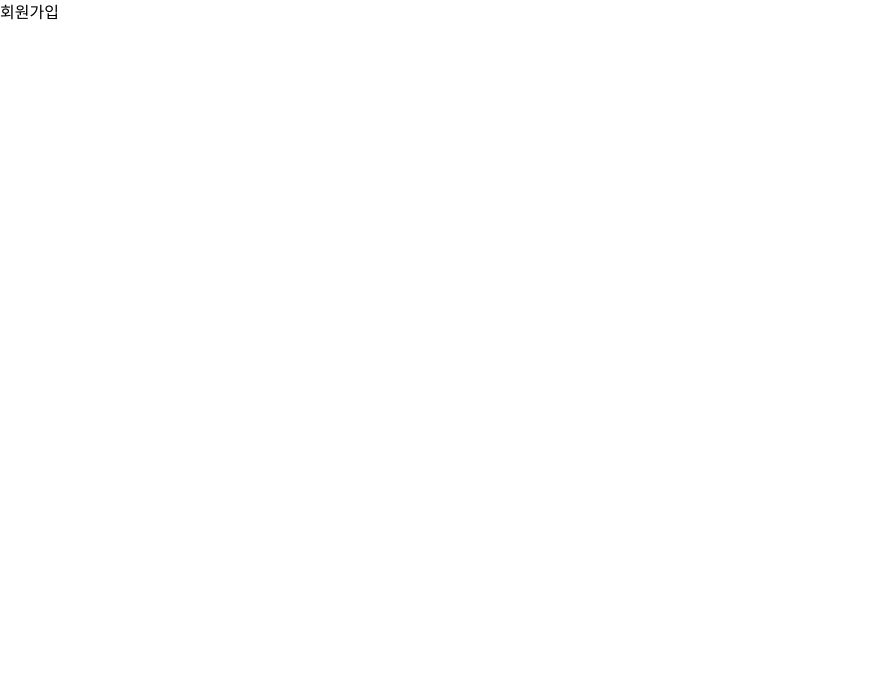
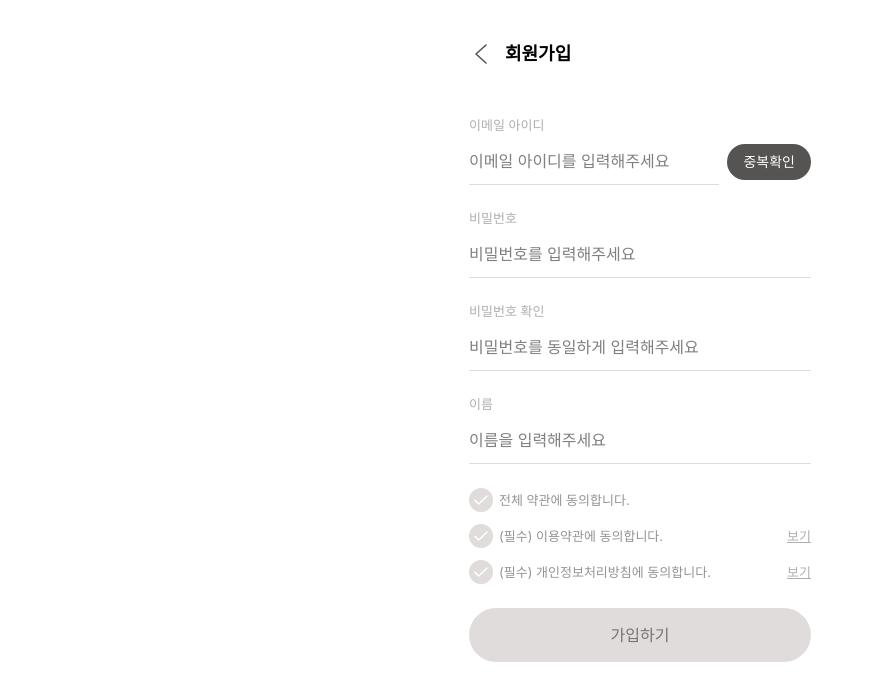
Before and after one commit to covacova0902/covacova-FE, a Next.js app: page /signup in a window 1280 px wide. Shown: the top 700 px of the page, without its empty margins (0-873 px from the left). Built offline with nearby package versions, Linux system fonts and the light colour scheme; a web font is replaced by a local one.

Commit message:
design: 회원가입 화면

```diff
--- a/src/app/signup/page.tsx
+++ b/src/app/signup/page.tsx
@@ -1,3 +1,153 @@
+import Image from "next/image";
+
 export default function SignupPage() {
-  return <main>회원가입</main>;
+  return (
+    <main className="mx-auto flex min-h-dvh max-w-97.5 flex-col bg-white px-6">
+      {/* 상단 헤더 */}
+      <div className="flex items-center gap-3 pt-10">
+        <button type="button" className="cursor-pointer">
+          <Image src="/assets/icons/back.svg" alt="" width={24} height={24} />
+        </button>
+        <h1 className="text-lg font-bold text-[--color-black]">회원가입</h1>
+      </div>
+
+      <form className="flex flex-col">
+        {/* 이메일 아이디 */}
+        <label className="mt-12 text-b2m font-normal text-gray-600">
+          이메일 아이디
+        </label>
+        <div className="mt-1 flex items-center gap-2">
+          <input
+            type="text"
+            placeholder="이메일 아이디를 입력해주세요"
+            className="flex-1 py-3 text-b0m font-normal focus:outline-none border-b border-gray-200"
+          />
+          <button
+            type="button"
+            className="cursor-pointer shrink-0 rounded-full bg-warm-gray px-4 py-2 text-b1m font-medium text-white"
+          >
+            중복확인
+          </button>
+        </div>
+
+        {/* 비밀번호 */}
+        <label className="mt-6 text-b2m font-normal text-gray-600">
+          비밀번호
+        </label>
+        <input
+          type="password"
+          placeholder="비밀번호를 입력해주세요"
+          className="mt-1 border-b border-gray-200 py-3 text-b0m font-normal focus:outline-none"
+        />
+
+        {/* 비밀번호 확인 */}
+        <label className="mt-6 text-b2m font-normal text-gray-600">
+          비밀번호 확인
+        </label>
+        <input
+          type="password"
+          placeholder="비밀번호를 동일하게 입력해주세요"
+          className="mt-1 border-b border-gray-200 py-3 text-b0m font-normal focus:outline-none"
+        />
+
+        {/* 이름 */}
+        <label className="mt-6 text-b2m font-normal text-gray-600">이름</label>
+        <input
+          type="text"
+          placeholder="이름을 입력해주세요"
+          className="mt-1 border-b border-gray-200 py-3 text-b0m font-normal focus:outline-none"
+        />
+
+        {/* 약관 동의 */}
+        <div className="mt-6 flex flex-col gap-3 text-b2m font-normal text-gray-800">
+          <label className="flex items-center gap-1.5">
+            <input type="checkbox" className="peer sr-only cursor-pointer" />
+            <Image
+              src="/assets/icons/checked.svg"
+              alt=""
+              width={24}
+              height={24}
+              className="hidden peer-checked:block"
+            />
+            <Image
+              src="/assets/icons/unchecked.svg"
+              alt=""
+              width={24}
+              height={24}
+              className="peer-checked:hidden"
+            />
+            <span className="cursor-pointer">전체 약관에 동의합니다.</span>
+          </label>
+
+          {/* 이용약관 */}
+          <div className="flex items-center justify-between">
+            <label className="flex items-center gap-1.5">
+              <input type="checkbox" className="peer sr-only cursor-pointer" />
+              <Image
+                src="/assets/icons/checked.svg"
+                alt=""
+                width={24}
+                height={24}
+                className="hidden peer-checked:block"
+              />
+              <Image
+                src="/assets/icons/unchecked.svg"
+                alt=""
+                width={24}
+                height={24}
+                className="peer-checked:hidden"
+              />
+              <span className="cursor-pointer">
+                (필수) 이용약관에 동의합니다.
+              </span>
+            </label>
+            <button
+              type="button"
+              className="cursor-pointer text-b2m font-normal text-gray-600 underline"
+            >
+              보기
+            </button>
+          </div>
+
+          {/* 개인정보 */}
+          <div className="flex items-center justify-between">
+            <label className="flex items-center gap-1.5">
+              <input type="checkbox" className="peer sr-only cursor-pointer" />
+              <Image
+                src="/assets/icons/checked.svg"
+                alt=""
+                width={24}
+                height={24}
+                className="hidden peer-checked:block"
+              />
+              <Image
+                src="/assets/icons/unchecked.svg"
+                alt=""
+                width={24}
+                height={24}
+                className="peer-checked:hidden"
+              />
+              <span className="cursor-pointer">
+                (필수) 개인정보처리방침에 동의합니다.
+              </span>
+            </label>
+            <button
+              type="button"
+              className="cursor-pointer text-b2m font-normal text-gray-600 underline"
+            >
+              보기
+            </button>
+          </div>
+        </div>
+
+        {/* 가입하기 버튼 */}
+        <button
+          type="submit"
+          className="mt-6 mb-10 w-full cursor-pointer rounded-full bg-gray-200 py-4 text-b0m font-medium text-gray-1000"
+        >
+          가입하기
+        </button>
+      </form>
+    </main>
+  );
 }
```
Also changed, not shown: public/assets/icons/back.svg (added).
